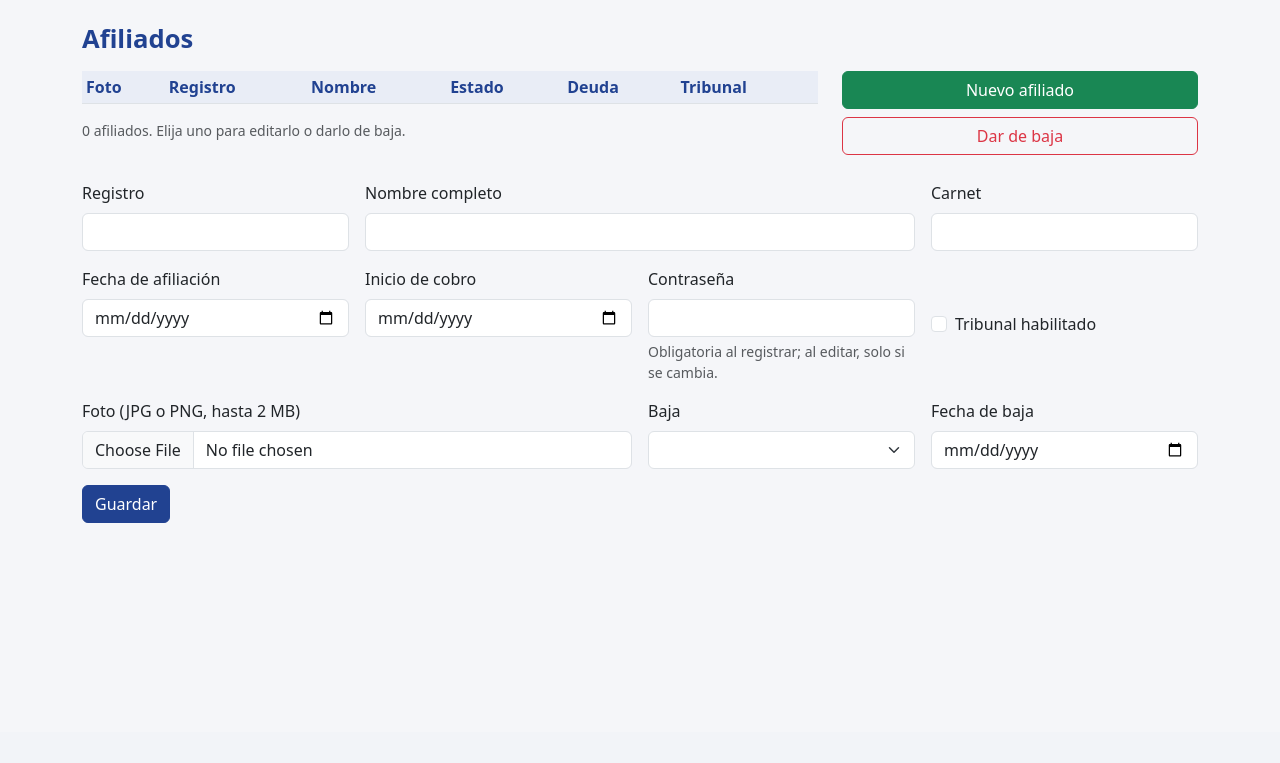
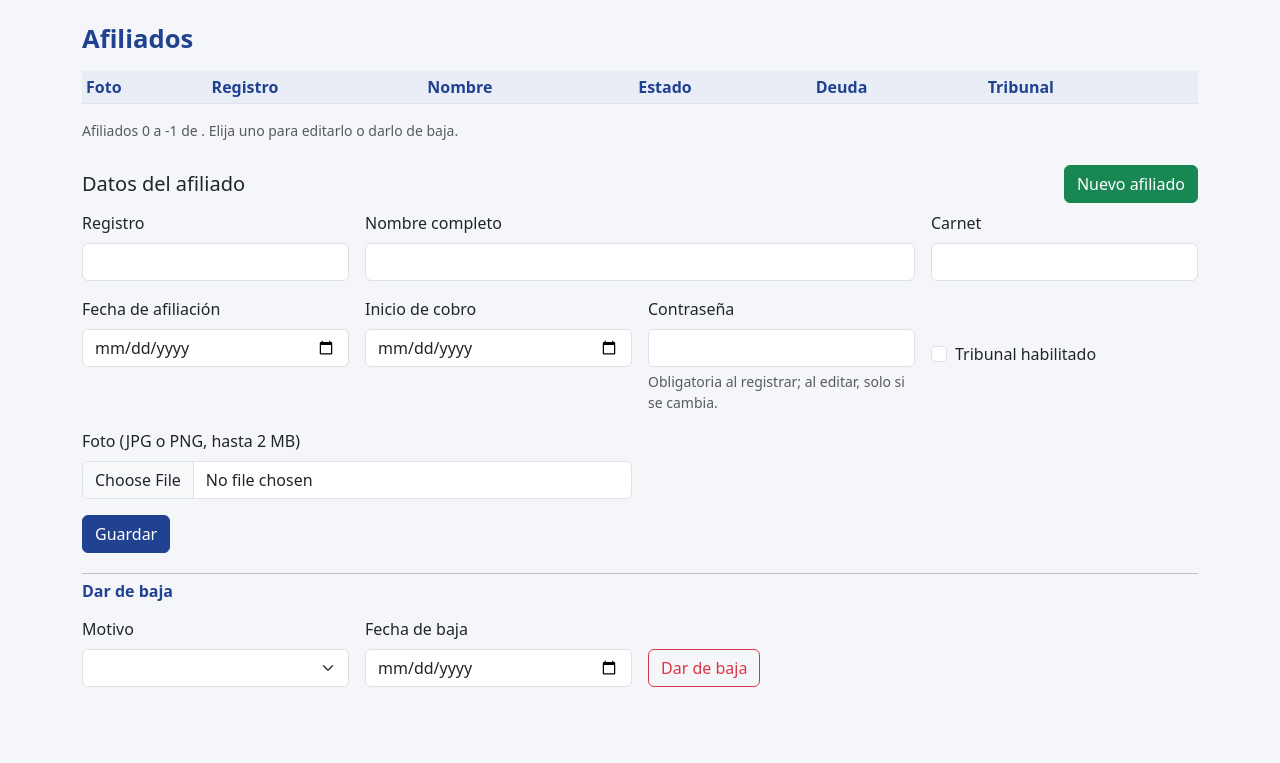
Before and after one commit to EmmanuelUnsc/SistemaCPC, an ASP.NET Core app: template SistemaCPC.Web/Views/Afiliados/Index.cshtml in a window 1280 px wide. Shown: the part 68-831 px from the top of the page. Before the commit the page ends 591 px from the top, so only its background shows below. Run offline with ASP.NET Core 8, Linux system fonts and the light colour scheme; the template is opened without the code that fills it, so the values that code supplies are empty.

Commit message:
Afiliados: orden por número, 20 por página y botones junto al formulario
- La API devuelve la lista ordenada por número de registro (1, 2, 3… y no 1, 10, 100).
- La Web muestra 20 afiliados por página; después de guardar o dar de baja vuelve a la página del afiliado.
- «Nuevo afiliado» va junto al título del formulario, «Guardar» al final de los datos y «Dar de baja» en su propio bloque, con su motivo y su fecha.
- Dar de baja sin registro muestra un aviso claro en vez del error de la API.

Verificación: compila sin advertencias; en una copia de la base real la página 1 muestra 1 a 20, la 2 de 21 a 40, ?registro=300 abre la página 13; la baja sin datos avisa y con datos se registra y vuelve a la página del afiliado.

```diff
--- a/SistemaCPC.Web/Views/Afiliados/Index.cshtml
+++ b/SistemaCPC.Web/Views/Afiliados/Index.cshtml
@@ -3,6 +3,11 @@
     ViewData["Title"] = "Afiliados";
     var hoy = DateOnly.FromDateTime(DateTime.Today).ToString("yyyy-MM-dd");
     string Iso(DateOnly? fecha) => fecha?.ToString("yyyy-MM-dd") ?? string.Empty;
+    var pagina = (int)(ViewData["Pagina"] ?? 1);
+    var paginas = (int)(ViewData["Paginas"] ?? 1);
+    var desde = (int)(ViewData["Desde"] ?? 0);
+    var primera = Math.Max(1, Math.Min(pagina - 2, paginas - 4));
+    var ultima = Math.Min(paginas, primera + 4);
 }
 
 <h1>Afiliados</h1>
@@ -12,8 +17,7 @@
     <div class="alert alert-danger">@ViewData["Error"]</div>
 }
 
-<div class="row mb-4">
-    <div class="col-md-8">
+<div class="mb-4">
         <div class="table-responsive">
         <table class="table table-sm table-striped seleccionable align-middle">
             <thead>
@@ -47,12 +51,29 @@
             </tbody>
         </table>
         </div>
-        <p class="text-muted small">@Model.Count afiliados. Elija uno para editarlo o darlo de baja.</p>
-    </div>
-    <div class="col-md-4 d-grid gap-2 align-content-start">
-        <button type="button" class="btn btn-success" data-limpiar>Nuevo afiliado</button>
-        <button type="submit" class="btn btn-outline-danger" form="formulario-afiliado" asp-action="Baja" formnovalidate>Dar de baja</button>
-    </div>
+        <div class="d-flex flex-wrap justify-content-between align-items-center gap-2">
+            <p class="text-muted small mb-0">Afiliados @desde a @(desde + Model.Count - 1) de @ViewData["Total"]. Elija uno para editarlo o darlo de baja.</p>
+            @if (paginas > 1)
+            {
+                <nav aria-label="Páginas de afiliados">
+                    <ul class="pagination pagination-sm mb-0">
+                        <li class="page-item @(pagina == 1 ? "disabled" : "")"><a class="page-link" asp-action="Index" asp-route-pagina="1">Primera</a></li>
+                        <li class="page-item @(pagina == 1 ? "disabled" : "")"><a class="page-link" asp-action="Index" asp-route-pagina="@(pagina - 1)">Anterior</a></li>
+                        @for (var i = primera; i <= ultima; i++)
+                        {
+                            <li class="page-item @(i == pagina ? "active" : "")"><a class="page-link" asp-action="Index" asp-route-pagina="@i">@i</a></li>
+                        }
+                        <li class="page-item @(pagina == paginas ? "disabled" : "")"><a class="page-link" asp-action="Index" asp-route-pagina="@(pagina + 1)">Siguiente</a></li>
+                        <li class="page-item @(pagina == paginas ? "disabled" : "")"><a class="page-link" asp-action="Index" asp-route-pagina="@paginas">Última</a></li>
+                    </ul>
+                </nav>
+            }
+        </div>
+</div>
+
+<div class="d-flex justify-content-between align-items-center mb-2">
+    <h2 class="h5 mb-0">Datos del afiliado</h2>
+    <button type="button" class="btn btn-success" data-limpiar>Nuevo afiliado</button>
 </div>
 
 <form asp-action="Guardar" method="post" enctype="multipart/form-data" id="formulario-afiliado" class="row g-3">
@@ -93,15 +114,19 @@
         <label class="form-label" for="f-foto">Foto (JPG o PNG, hasta 2 MB)</label>
         <input type="file" class="form-control" id="f-foto" name="foto" accept="image/jpeg,image/png" />
     </div>
+    <div class="col-12">
+        <button type="submit" class="btn btn-primary">Guardar</button>
+    </div>
+    <div class="col-12"><hr class="my-1" /><h2 class="h6 mb-0">Dar de baja</h2></div>
     <div class="col-md-3">
-        <label class="form-label" for="f-baja">Baja</label>
+        <label class="form-label" for="f-baja">Motivo</label>
         <select class="form-select" id="f-baja" name="baja"><option></option><option>Renuncia</option><option>Fallecimiento</option></select>
     </div>
     <div class="col-md-3">
         <label class="form-label" for="f-fechabaja">Fecha de baja</label>
         <input type="date" class="form-control" id="f-fechabaja" name="fechaBaja" max="@hoy" />
     </div>
-    <div class="col-12">
-        <button type="submit" class="btn btn-primary">Guardar</button>
+    <div class="col-md-3 d-flex align-items-end">
+        <button type="submit" class="btn btn-outline-danger" asp-action="Baja" formnovalidate>Dar de baja</button>
     </div>
 </form>
```
Also changed, not shown: SistemaCPC.Api/Controllers/AfiliadosController.cs (+6 -2 lines), SistemaCPC.Web/Controllers/AfiliadosController.cs (+26 -4 lines).
